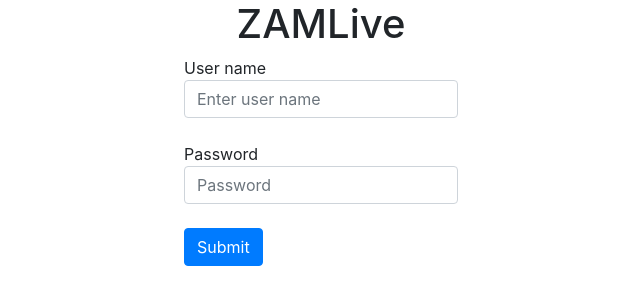
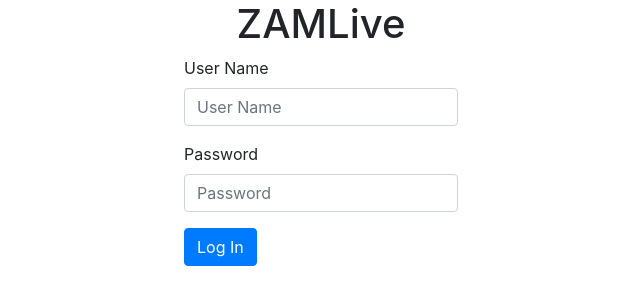
Before and after one commit to hurryabit/zamlive, a React (Create React App) app: page / in a window 1280 px wide. Shown: the top 304 px of the page, without its empty margins (319-959 px from the left). Built offline with nearby package versions, Linux system fonts and the light colour scheme.

Commit message:
Use react-bootstrap for login screen (#36)

```diff
--- a/package.json
+++ b/package.json
@@ -6,9 +6,11 @@
     "@types/jest": "24.0.18",
     "@types/node": "12.7.5",
     "@types/react": "16.9.2",
+    "@types/react-bootstrap": "^0.32.19",
     "@types/react-dom": "16.9.0",
     "bootstrap": "^4.3.1",
     "react": "^16.9.0",
+    "react-bootstrap": "^1.0.0-beta.12",
     "react-dom": "^16.9.0",
     "react-scripts": "3.1.1",
     "typescript": "3.6.3"
--- a/src/LoginScreen.tsx
+++ b/src/LoginScreen.tsx
@@ -1,4 +1,5 @@
 import React from 'react';
+import { Button, Container, Form, FormControl, FormControlProps, Row } from 'react-bootstrap';
 import User from './User';
 
 type Props = {
@@ -19,12 +20,12 @@ class ExpenseForm extends React.Component<Props, State> {
     };
   }
 
-  handleUsernameChange = (event: React.ChangeEvent<HTMLInputElement>) => {
-    this.setState({name: event.currentTarget.value});
+  handleUsernameChange = (event: React.FormEvent<FormControlProps & FormControl>) => {
+    this.setState({name: event.currentTarget.value || ''});
   }
 
-  handlePasswordChange = (event: React.ChangeEvent<HTMLInputElement>) => {
-    this.setState({password: event.currentTarget.value});
+  handlePasswordChange = (event: React.FormEvent<FormControlProps & FormControl>) => {
+    this.setState({password: event.currentTarget.value || ''});
   }
 
   handleSubmit = (event: React.FormEvent<HTMLFormElement>) => {
@@ -35,42 +36,36 @@ class ExpenseForm extends React.Component<Props, State> {
 
   render() {
     return (
-      <div className="container">
-        <div className="row justify-content-md-center">
+      <Container>
+        <Row className="justify-content-md-center">
           <h1>ZAMLive</h1>
-        </div>
-        <div className="row justify-content-md-center">
-          <form onSubmit={this.handleSubmit}>
-            <div className="form-group">
-              <label>
-                User name
-                <input
+        </Row>
+        <Row className="justify-content-md-center">
+          <Form onSubmit={this.handleSubmit}>
+            <Form.Group>
+              <Form.Label>User Name</Form.Label>
+              <Form.Control
                 type="text"
-                  className="form-control"
                 name="username"
-                  placeholder="Enter user name"
+                placeholder="User Name"
                 value={this.state.name}
                 onChange={this.handleUsernameChange}
               />
-              </label>
-            </div>
-            <div className="form-group">
-              <label>
-                Password
-                <input
+            </Form.Group>
+            <Form.Group>
+              <Form.Label>Password</Form.Label>
+              <Form.Control
                 type="password"
-                  className="form-control"
                 name="password"
                 placeholder="Password"
                 value={this.state.password}
                 onChange={this.handlePasswordChange}
               />
-              </label>
-            </div>
-            <button type="submit" className="btn btn-primary">Submit</button>
-          </form>
-        </div>
-      </div>
+            </Form.Group>
+            <Button type="submit" className="btn btn-primary">Log In</Button>
+          </Form>
+        </Row>
+      </Container>
     );
   }
 }
```
Also changed, not shown: 1 other file (tests, documents, lock files or other folders). Lines whose indentation alone changed are shown as unchanged.
